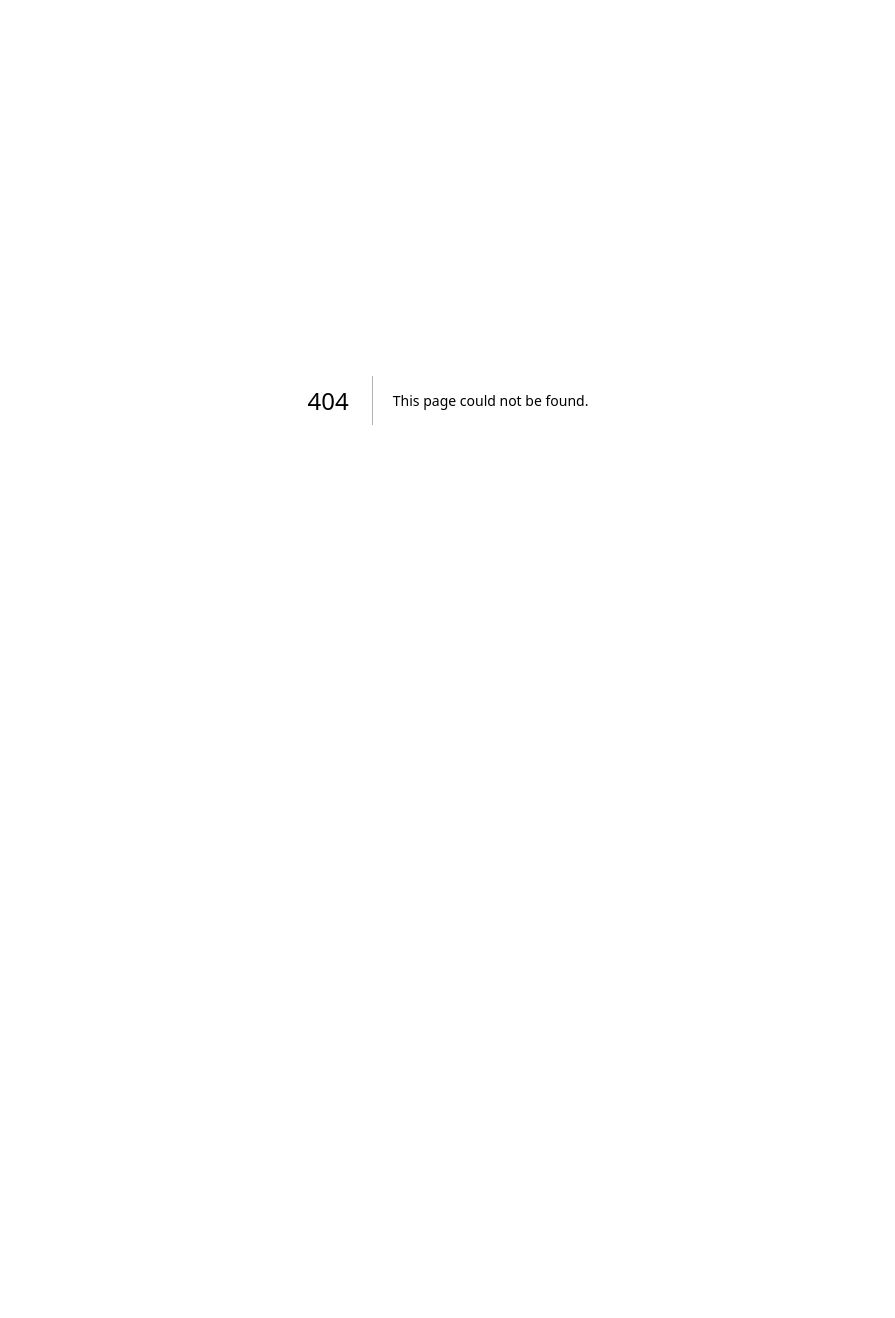
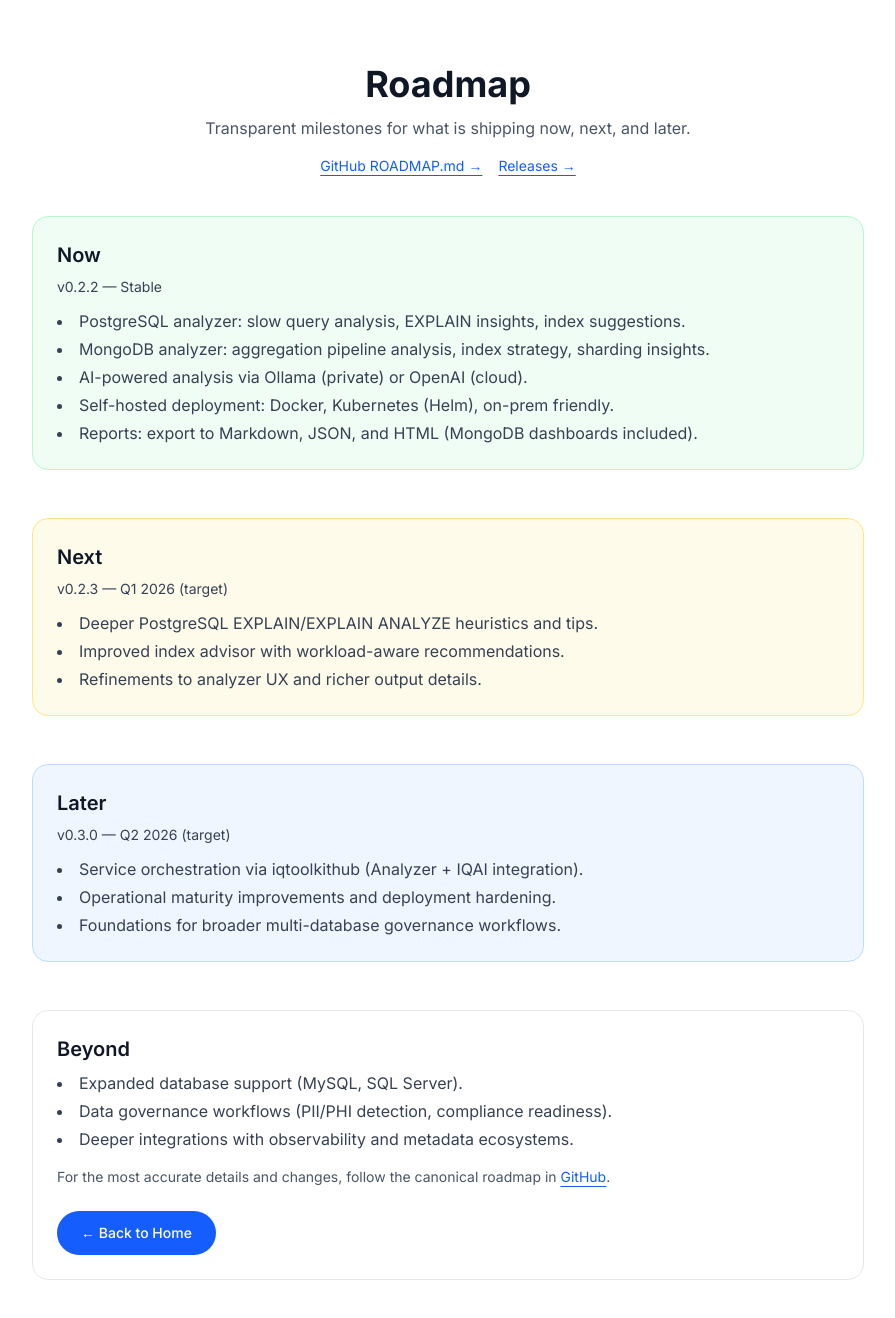
Before and after one commit to iqtoolkit/iqtoolkit.ai, a Next.js app: page /roadmap in a window 1280 px wide. Before the commit this address had no page. Shown: the top 1318 px of the page, without its empty margins (192-1087 px from the left). Before the commit the page ends 800 px from the top, so only its background shows below. Built offline with nearby package versions, Linux system fonts and the light colour scheme.

Commit message:
fix: add roadmap page with current and future milestones for iqtoolkit.ai

```diff
--- a/app/page.tsx
+++ b/app/page.tsx
@@ -2,6 +2,7 @@
 
 import { useState, FormEvent } from "react";
 import Link from "next/link";
+import Image from "next/image";
 
 export default function Home() {
   const [email, setEmail] = useState("");
@@ -77,6 +78,12 @@ export default function Home() {
               >
                 About
               </Link>
+              <Link
+                href="/roadmap"
+                className="text-sm font-medium text-gray-700 hover:text-blue-600 dark:text-gray-300 dark:hover:text-blue-400 transition-colors"
+              >
+                Roadmap
+              </Link>
               <a
                 href="https://docs.iqtoolkit.ai"
                 target="_blank"
@@ -86,7 +93,7 @@ export default function Home() {
                 Docs
               </a>
               <a
-                href="https://github.com/iqtoolkit"
+                href="https://github.com/iqtoolkit/iqtoolkit-analyzer"
                 target="_blank"
                 rel="noopener noreferrer"
                 className="text-sm font-medium text-gray-700 hover:text-blue-600 dark:text-gray-300 dark:hover:text-blue-400 transition-colors"
@@ -141,7 +148,10 @@ export default function Home() {
           </p>
           <p className="mx-auto mb-12 max-w-2xl text-lg text-gray-600 dark:text-gray-400">
             AI-powered query analysis for PostgreSQL and MongoDB. Self-hosted and privacy-first.
-            <span className="ml-1 font-semibold text-green-700 dark:text-green-300">v0.2.2 — Stable now</span>.
+            <span className="ml-1 font-semibold text-green-700 dark:text-green-300">
+              v0.2.2 — Stable now
+            </span>
+            .
           </p>
 
           {/* Key Differentiator */}
@@ -208,29 +218,66 @@ export default function Home() {
 
           {/* Architecture Snapshot */}
           <div className="mx-auto mb-16 max-w-4xl rounded-2xl border border-gray-200 bg-white p-6 text-left dark:border-gray-800 dark:bg-gray-900">
-            <h3 className="mb-2 text-lg font-semibold text-gray-900 dark:text-white">Modular Monorepo Architecture</h3>
+            <h3 className="mb-2 text-lg font-semibold text-gray-900 dark:text-white">
+              Modular Monorepo Architecture
+            </h3>
             <p className="mb-3 text-sm text-gray-600 dark:text-gray-400">
               Built for velocity and reliability with clear module boundaries and shared contracts.
             </p>
             <ul className="grid gap-2 text-sm text-gray-700 dark:text-gray-300 sm:grid-cols-2">
-              <li>• <strong>iqtoolkit_analyzer</strong> — CLI package (to be service-ized)</li>
-              <li>• <strong>iqtoolkit-contracts</strong> — Shared Pydantic models</li>
-              <li>• <strong>iqtoolkit-iqai</strong> — AI Copilot service (pydantic-ai)</li>
-              <li>• <strong>iqtoolkithub</strong> — Orchestration gateway (Analyzer + IQAI)</li>
-              <li>• <strong>iqtoolkit-deployment</strong> — Helm/K8s deployment assets</li>
+              <li>
+                • <strong>iqtoolkit_analyzer</strong> — CLI package (to be service-ized)
+              </li>
+              <li>
+                • <strong>iqtoolkit-contracts</strong> — Shared Pydantic models
+              </li>
+              <li>
+                • <strong>iqtoolkit-iqai</strong> — AI Copilot service (pydantic-ai)
+              </li>
+              <li>
+                • <strong>iqtoolkithub</strong> — Orchestration gateway (Analyzer + IQAI)
+              </li>
+              <li>
+                • <strong>iqtoolkit-deployment</strong> — Helm/K8s deployment assets
+              </li>
             </ul>
+            <div className="mt-4 flex flex-wrap gap-4 text-sm">
+              <Link
+                href="/roadmap"
+                className="text-blue-600 underline underline-offset-4 hover:text-blue-700 dark:text-blue-400 dark:hover:text-blue-300"
+              >
+                View the Roadmap →
+              </Link>
+              <a
+                href="https://github.com/iqtoolkit/iqtoolkit-analyzer/blob/main/ROADMAP.md"
+                target="_blank"
+                rel="noopener noreferrer"
+                className="text-blue-600 underline underline-offset-4 hover:text-blue-700 dark:text-blue-400 dark:hover:text-blue-300"
+              >
+                GitHub ROADMAP.md →
+              </a>
+            </div>
           </div>
 
           {/* CTA Section with Email Signup (single dominant CTA + subtle nudge) */}
           <div className="mb-16 flex flex-col items-center justify-center gap-4">
             <div className="flex flex-col items-center gap-3">
               <a
-                href="https://github.com/iqtoolkit"
+                href="https://github.com/iqtoolkit/iqtoolkit-analyzer"
                 target="_blank"
                 rel="noopener noreferrer"
-                className="inline-flex items-center justify-center rounded-full bg-gradient-to-r from-blue-600 to-purple-600 px-8 py-4 text-base font-medium text-white shadow-lg transition-all hover:scale-105 hover:shadow-xl"
+                className="inline-flex items-center gap-3 justify-center rounded-full bg-gradient-to-r from-blue-600 to-purple-600 px-8 py-4 text-base font-medium text-white shadow-lg transition-all hover:scale-105 hover:shadow-xl"
               >
-                <span className="mr-2">⭐</span> Star on GitHub
+                <span className="mr-1">⭐</span>
+                Star on GitHub
+                <Image
+                  src="https://img.shields.io/github/stars/iqtoolkit/iqtoolkit-analyzer?style=social"
+                  alt="GitHub stars"
+                  width={90}
+                  height={20}
+                  unoptimized
+                  className="h-5 w-auto"
+                />
               </a>
               <Link
                 href="/blog/why-iqtoolkit-suite"
@@ -381,7 +428,7 @@ export default function Home() {
                 </li>
                 <li>
                   <a
-                    href="https://github.com/iqtoolkit"
+                    href="https://github.com/iqtoolkit/iqtoolkit-analyzer"
                     target="_blank"
                     rel="noopener noreferrer"
                     className="text-gray-600 hover:text-blue-600 dark:text-gray-400 dark:hover:text-blue-400"
@@ -457,7 +504,10 @@ export default function Home() {
           <div className="mt-8 border-t border-gray-200 pt-8 dark:border-gray-800">
             <p className="text-center text-sm text-gray-600 dark:text-gray-400">
               © {new Date().getFullYear()} iqtoolkit.ai — Open source MIT License. Specialized in
-              Database + AI integration. Contact: <a className="underline hover:text-blue-600" href="mailto:gio@iqtoolkit.ai">gio@iqtoolkit.ai</a>
+              Database + AI integration. Contact:{" "}
+              <a className="underline hover:text-blue-600" href="mailto:gio@iqtoolkit.ai">
+                gio@iqtoolkit.ai
+              </a>
             </p>
           </div>
         </div>
--- /dev/null
+++ b/app/roadmap/page.tsx
@@ -0,0 +1,102 @@
+import Link from "next/link";
+import type { Metadata } from "next";
+
+export const metadata: Metadata = {
+  title: "Roadmap | iqtoolkit.ai",
+  description:
+    "iqtoolkit.ai roadmap: current release status, upcoming milestones, and long-term direction.",
+};
+
+export default function RoadmapPage() {
+  return (
+    <main className="mx-auto max-w-4xl px-4 py-16 sm:px-6 lg:px-8">
+      <header className="mb-10 text-center">
+        <h1 className="text-4xl font-bold text-gray-900 dark:text-white">Roadmap</h1>
+        <p className="mt-3 text-gray-600 dark:text-gray-400">
+          Transparent milestones for what is shipping now, next, and later.
+        </p>
+        <div className="mt-4 flex items-center justify-center gap-4 text-sm">
+          <a
+            href="https://github.com/iqtoolkit/iqtoolkit-analyzer/blob/main/ROADMAP.md"
+            target="_blank"
+            rel="noopener noreferrer"
+            className="text-blue-600 underline underline-offset-4 hover:text-blue-700 dark:text-blue-400 dark:hover:text-blue-300"
+          >
+            GitHub ROADMAP.md →
+          </a>
+          <a
+            href="https://github.com/iqtoolkit/iqtoolkit-analyzer/releases"
+            target="_blank"
+            rel="noopener noreferrer"
+            className="text-blue-600 underline underline-offset-4 hover:text-blue-700 dark:text-blue-400 dark:hover:text-blue-300"
+          >
+            Releases →
+          </a>
+        </div>
+      </header>
+
+      <section className="mb-12 rounded-2xl border border-green-200 bg-green-50 p-6 dark:border-green-900 dark:bg-green-900/20">
+        <h2 className="mb-2 text-xl font-semibold text-gray-900 dark:text-white">Now</h2>
+        <p className="mb-3 text-sm text-gray-700 dark:text-gray-300">v0.2.2 — Stable</p>
+        <ul className="list-inside list-disc space-y-1 text-gray-700 dark:text-gray-300">
+          <li>PostgreSQL analyzer: slow query analysis, EXPLAIN insights, index suggestions.</li>
+          <li>
+            MongoDB analyzer: aggregation pipeline analysis, index strategy, sharding insights.
+          </li>
+          <li>AI-powered analysis via Ollama (private) or OpenAI (cloud).</li>
+          <li>Self-hosted deployment: Docker, Kubernetes (Helm), on-prem friendly.</li>
+          <li>Reports: export to Markdown, JSON, and HTML (MongoDB dashboards included).</li>
+        </ul>
+      </section>
+
+      <section className="mb-12 rounded-2xl border border-amber-200 bg-amber-50 p-6 dark:border-amber-900 dark:bg-amber-900/20">
+        <h2 className="mb-2 text-xl font-semibold text-gray-900 dark:text-white">Next</h2>
+        <p className="mb-3 text-sm text-gray-700 dark:text-gray-300">v0.2.3 — Q1 2026 (target)</p>
+        <ul className="list-inside list-disc space-y-1 text-gray-700 dark:text-gray-300">
+          <li>Deeper PostgreSQL EXPLAIN/EXPLAIN ANALYZE heuristics and tips.</li>
+          <li>Improved index advisor with workload-aware recommendations.</li>
+          <li>Refinements to analyzer UX and richer output details.</li>
+        </ul>
+      </section>
+
+      <section className="mb-12 rounded-2xl border border-blue-200 bg-blue-50 p-6 dark:border-blue-900 dark:bg-blue-900/20">
+        <h2 className="mb-2 text-xl font-semibold text-gray-900 dark:text-white">Later</h2>
+        <p className="mb-3 text-sm text-gray-700 dark:text-gray-300">v0.3.0 — Q2 2026 (target)</p>
+        <ul className="list-inside list-disc space-y-1 text-gray-700 dark:text-gray-300">
+          <li>Service orchestration via iqtoolkithub (Analyzer + IQAI integration).</li>
+          <li>Operational maturity improvements and deployment hardening.</li>
+          <li>Foundations for broader multi-database governance workflows.</li>
+        </ul>
+      </section>
+
+      <section className="rounded-2xl border border-gray-200 bg-white p-6 dark:border-gray-800 dark:bg-gray-900">
+        <h2 className="mb-2 text-xl font-semibold text-gray-900 dark:text-white">Beyond</h2>
+        <ul className="list-inside list-disc space-y-1 text-gray-700 dark:text-gray-300">
+          <li>Expanded database support (MySQL, SQL Server).</li>
+          <li>Data governance workflows (PII/PHI detection, compliance readiness).</li>
+          <li>Deeper integrations with observability and metadata ecosystems.</li>
+        </ul>
+        <p className="mt-4 text-sm text-gray-600 dark:text-gray-400">
+          For the most accurate details and changes, follow the canonical roadmap in{" "}
+          <a
+            href="https://github.com/iqtoolkit/iqtoolkit-analyzer/blob/main/ROADMAP.md"
+            target="_blank"
+            rel="noopener noreferrer"
+            className="text-blue-600 underline underline-offset-4 hover:text-blue-700 dark:text-blue-400 dark:hover:text-blue-300"
+          >
+            GitHub
+          </a>
+          .
+        </p>
+        <div className="mt-6">
+          <Link
+            href="/"
+            className="inline-flex items-center justify-center rounded-full bg-blue-600 px-6 py-3 text-sm font-medium text-white transition-all hover:bg-blue-700"
+          >
+            ← Back to Home
+          </Link>
+        </div>
+      </section>
+    </main>
+  );
+}
```
